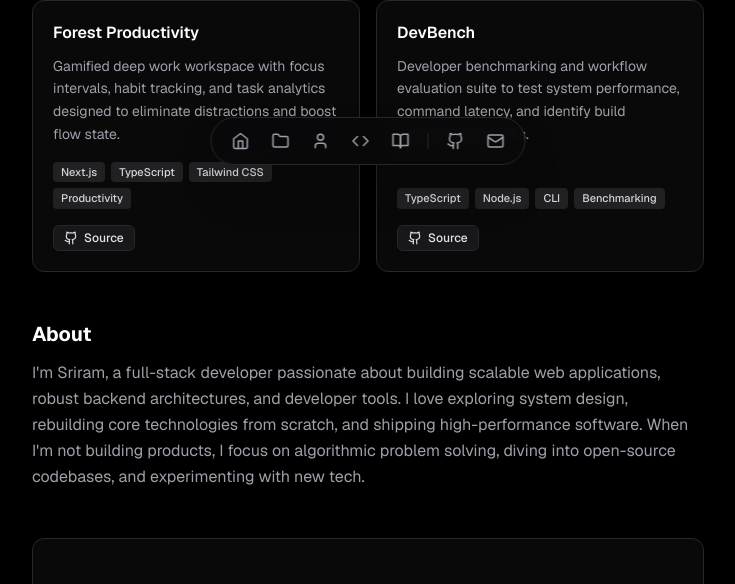
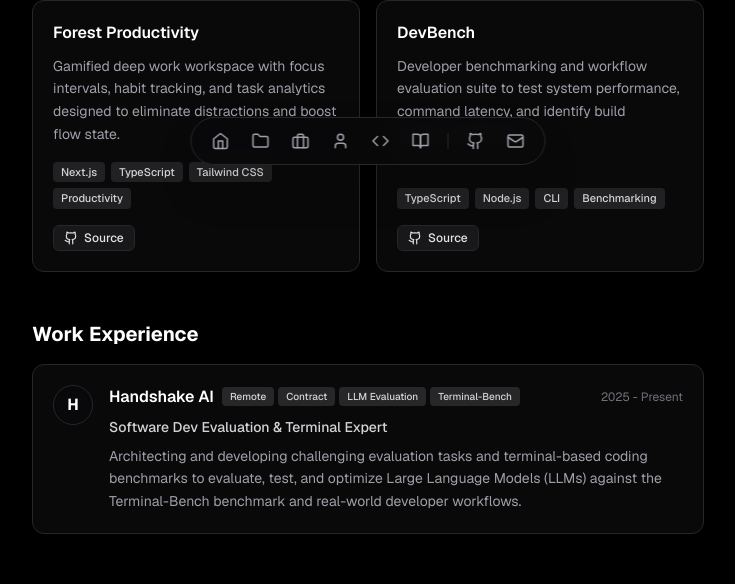
Before and after one commit to Sriram-Nambiar/sriramnambiar, a Next.js app: page / in a window 1280 px wide. Shown: the part 611-1195 px from the top of the page, without its empty margins (272-1007 px from the left). Built offline with nearby package versions, Linux system fonts and the light colour scheme.

Commit message:
Add Work Experience section for Handshake AI role

```diff
--- a/app/page.tsx
+++ b/app/page.tsx
@@ -1,5 +1,6 @@
 import Hero from "@/components/Hero";
 import Projects from "@/components/Projects";
+import Experience from "@/components/Experience";
 import About from "@/components/About";
 import GithubContributions from "@/components/GithubContributions";
 import Skills from "@/components/Skills";
@@ -11,6 +12,7 @@
       <div className="w-full max-w-2xl mx-auto space-y-12 pb-20">
         <Hero />
         <Projects />
+        <Experience />
         <About />
         <GithubContributions />
         <Skills />
--- a/components/Dock.tsx
+++ b/components/Dock.tsx
@@ -6,6 +6,7 @@
   HomeIcon,
   UserIcon,
   FolderIcon,
+  BriefcaseIcon,
   CodeIcon,
   BookOpenIcon,
   GithubIcon,
@@ -90,6 +91,7 @@
 const navItems = [
   { label: "Home", href: "/", icon: HomeIcon },
   { label: "Projects", href: "/#projects", icon: FolderIcon },
+  { label: "Experience", href: "/#experience", icon: BriefcaseIcon },
   { label: "About", href: "/#about", icon: UserIcon },
   { label: "Skills", href: "/#skills", icon: CodeIcon },
   { label: "Community", href: "/wall", icon: BookOpenIcon },
--- /dev/null
+++ b/components/Experience.tsx
@@ -0,0 +1,70 @@
+interface ExperienceItem {
+  company: string;
+  role: string;
+  period: string;
+  tags: string[];
+  description: string;
+}
+
+const experiences: ExperienceItem[] = [
+  {
+    company: "Handshake AI",
+    role: "Software Dev Evaluation & Terminal Expert",
+    period: "2025 - Present",
+    tags: ["Remote", "Contract", "LLM Evaluation", "Terminal-Bench"],
+    description:
+      "Architecting and developing challenging evaluation tasks and terminal-based coding benchmarks to evaluate, test, and optimize Large Language Models (LLMs) against the Terminal-Bench benchmark and real-world developer workflows.",
+  },
+];
+
+export default function Experience() {
+  return (
+    <section id="experience" className="space-y-4">
+      <h2 className="text-xl font-bold text-white">Work Experience</h2>
+
+      <div className="space-y-4">
+        {experiences.map((exp) => (
+          <div
+            key={exp.company}
+            className="flex items-start gap-4 rounded-xl border border-zinc-800 bg-zinc-900/40 p-5 transition-all hover:border-zinc-700 hover:bg-zinc-900/70"
+          >
+            <div className="flex size-10 shrink-0 items-center justify-center rounded-full border border-zinc-800 bg-zinc-950 font-bold text-white shadow-inner">
+              H
+            </div>
+
+            <div className="flex-1 space-y-2">
+              <div className="flex flex-col sm:flex-row sm:items-center sm:justify-between gap-1">
+                <div className="flex flex-wrap items-center gap-2">
+                  <h3 className="text-base font-semibold text-white">
+                    {exp.company}
+                  </h3>
+                  <div className="flex flex-wrap gap-1">
+                    {exp.tags.map((tag) => (
+                      <span
+                        key={tag}
+                        className="rounded bg-zinc-800 px-2 py-0.5 text-[10px] font-medium text-zinc-300"
+                      >
+                        {tag}
+                      </span>
+                    ))}
+                  </div>
+                </div>
+                <span className="text-xs text-zinc-500 tabular-nums">
+                  {exp.period}
+                </span>
+              </div>
+
+              <div className="text-xs sm:text-sm font-medium text-zinc-300">
+                {exp.role}
+              </div>
+
+              <p className="text-xs sm:text-sm text-zinc-400 leading-relaxed text-pretty">
+                {exp.description}
+              </p>
+            </div>
+          </div>
+        ))}
+      </div>
+    </section>
+  );
+}
--- a/components/Icons.tsx
+++ b/components/Icons.tsx
@@ -102,6 +102,23 @@
   );
 }
 
+export function BriefcaseIcon({ className = "size-4" }: { className?: string }) {
+  return (
+    <svg
+      viewBox="0 0 24 24"
+      fill="none"
+      stroke="currentColor"
+      strokeWidth="2"
+      strokeLinecap="round"
+      strokeLinejoin="round"
+      className={className}
+    >
+      <rect width="20" height="14" x="2" y="7" rx="2" ry="2" />
+      <path d="M16 21V5a2 2 0 0 0-2-2h-4a2 2 0 0 0-2 2v16" />
+    </svg>
+  );
+}
+
 export function MailIcon({ className = "size-4" }: { className?: string }) {
   return (
     <svg
```
